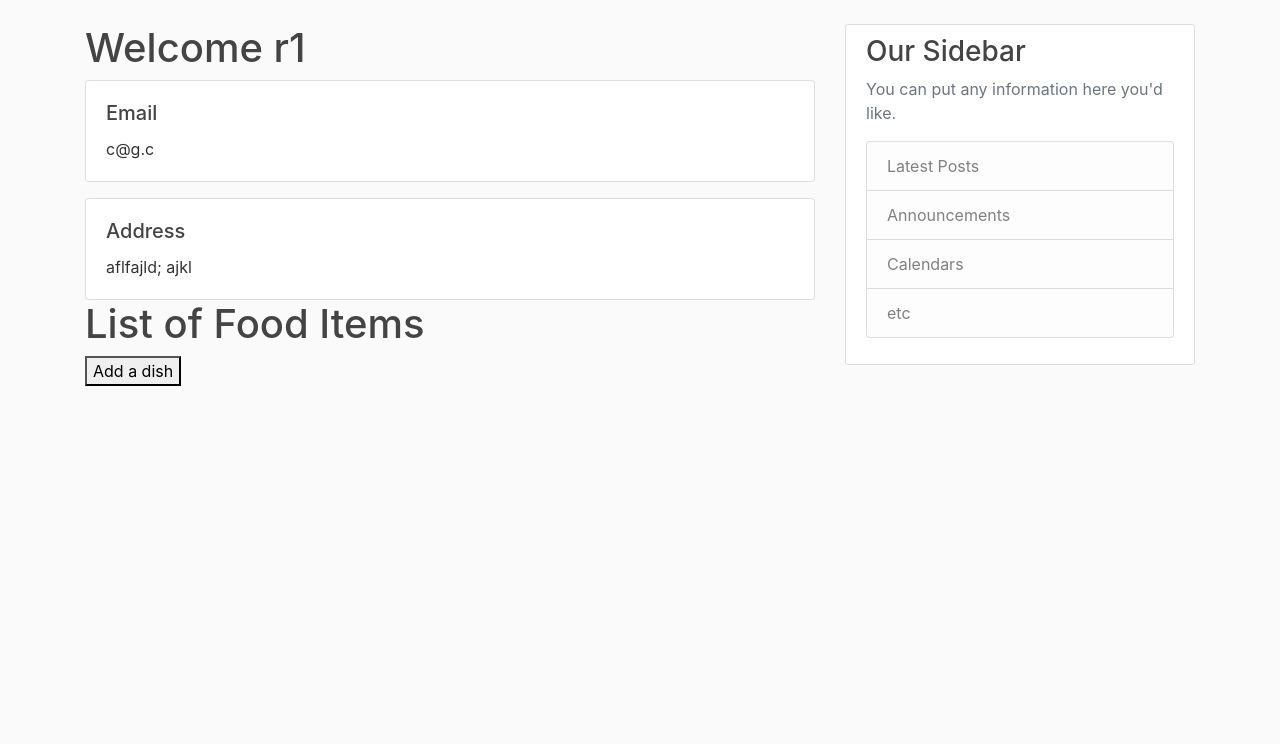
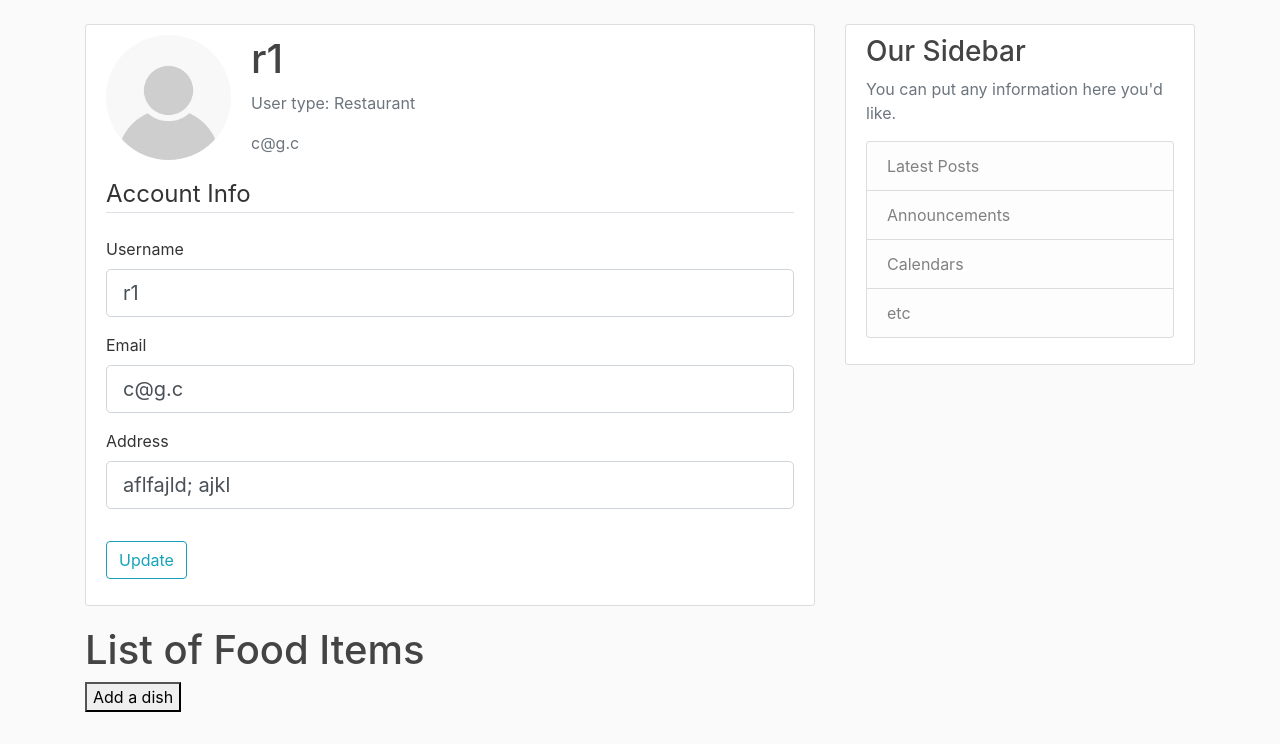
Before and after one commit to dd918-sv/SSFDS_Edit, a Flask app: page /account in a window 1280 px wide. Shown: the part 56-800 px from the top of the page. Run offline with Flask 3, Linux system fonts and the light colour scheme; a user stored in the database is signed in; some libraries are stand-ins or nearby versions.

```diff
--- a/SSFDS_Edit/SSFDS/forms.py
+++ b/SSFDS_Edit/SSFDS/forms.py
@@ -1,11 +1,12 @@
 from flask_wtf import FlaskForm
+from flask_login import current_user
 from wtforms import StringField, PasswordField, SubmitField, BooleanField,IntegerField
 from wtforms.validators import DataRequired, Length, Email, EqualTo, ValidationError
 from SSFDS.models import User, Restaurant
 
 
 class RestaurantRegistrationForm(FlaskForm):
-    username = StringField('Name',
+    username = StringField('Username',
                            validators=[DataRequired(), Length(min=2, max=20)])
     email = StringField('Email',
                         validators=[DataRequired(), Email()])
@@ -14,12 +15,17 @@ class RestaurantRegistrationForm(FlaskForm):
     confirm_password = PasswordField('Confirm Password',
                                      validators=[DataRequired(), EqualTo('password')])
     submit = SubmitField('Sign Up')
+    def validate_username(self, username):
+        user = User.query.filter_by(username=username.data).first()
+        if user:
+            raise ValidationError('That username is taken. Please choose a different one.')
+
     def validate_email(self, email):
         restaurant = Restaurant.query.filter_by(email=email.data).first()
+        user = User.query.filter_by(email=email.data).first()
         if restaurant:
             raise ValidationError('That email is taken. Please choose a different one.')
-        user = User.query.filter_by(email=email.data).first()
-        if user:
+        elif user:
             raise ValidationError('That email is taken. Please choose a different one.')
 
 
@@ -41,7 +47,10 @@ class UserRegistrationForm(FlaskForm):
 
     def validate_email(self, email):
         user = User.query.filter_by(email=email.data).first()
+        restaurant = Restaurant.query.filter_by(email=email.data).first()
         if user:
+            raise ValidationError('That email is taken. Please choose a different one.')
+        elif restaurant:
             raise ValidationError('That email is taken. Please choose a different one.')
 
 
@@ -52,6 +61,29 @@ class LoginForm(FlaskForm):
     remember = BooleanField('Remember Me')
     submit = SubmitField('Login')
 
+class UpdateForm(FlaskForm):
+    username = StringField('Username',
+                           validators=[DataRequired(), Length(min=2, max=20)])
+    email = StringField('Email',
+                        validators=[DataRequired(), Email()])
+    address = StringField('Address', validators=[DataRequired(), Length(min=10, max=200)])
+    submit = SubmitField('Update')
+
+    def validate_username(self, username):
+        if username.data!= current_user.username:
+            user = User.query.filter_by(username=username.data).first()
+            if user:
+                raise ValidationError('That username is taken. Please choose a different one.')
+
+    def validate_email(self, email):
+        if email.data!= current_user.email:
+            user = User.query.filter_by(email=email.data).first()
+            restaurant = Restaurant.query.filter_by(email=email.data).first()
+            if user:
+                raise ValidationError('That email is taken. Please choose a different one.')
+            elif restaurant:
+                raise ValidationError('That email is taken. Please choose a different one.')
+
 class AddDishForm(FlaskForm):
     name=StringField('Dish Name',validators=[DataRequired()])
     price=IntegerField('Price',validators=[DataRequired()])
--- a/SSFDS_Edit/SSFDS/routes.py
+++ b/SSFDS_Edit/SSFDS/routes.py
@@ -1,6 +1,6 @@
 from flask import render_template, url_for, flash, redirect, request, jsonify
 from SSFDS import app, db, bcrypt
-from SSFDS.forms import RestaurantRegistrationForm, UserRegistrationForm, LoginForm, AddDishForm
+from SSFDS.forms import RestaurantRegistrationForm, UserRegistrationForm, LoginForm, UpdateForm, AddDishForm
 from SSFDS.models import Restaurant, User, Dish
 from flask_login import login_user, current_user, logout_user, login_required
 
@@ -19,6 +19,8 @@ restaurants = [
     }
 ]
 
+def identity():
+    return len(User.query.all())+len(Restaurant.query.all())+1
 
 @app.route("/")
 @app.route("/home")
@@ -37,7 +39,7 @@ def restaurantregister():
     form = RestaurantRegistrationForm()
     if form.validate_on_submit():
         hashedPassword=bcrypt.generate_password_hash(form.password.data).decode('utf-8')
-        restaurant = Restaurant(username=form.username.data, email=form.email.data, password=hashedPassword, address=form.address.data)
+        restaurant = Restaurant(id= identity(), username=form.username.data, email=form.email.data, password=hashedPassword, address=form.address.data)
         db.session.add(restaurant)
         db.session.commit()
         flash('Your account has been created! You can now login', 'success')
@@ -51,7 +53,7 @@ def register():
     form = UserRegistrationForm()
     if form.validate_on_submit():
         hashedPassword=bcrypt.generate_password_hash(form.password.data).decode('utf-8')
-        restaurant = User(username=form.username.data, email=form.email.data, password=hashedPassword, address=form.address.data, ngo=form.ngo.data)
+        restaurant = User(id= identity(), username=form.username.data, email=form.email.data, password=hashedPassword, address=form.address.data, ngo=form.ngo.data)
         db.session.add(restaurant)
         db.session.commit()
         flash('Your account has been created! You can now login', 'success')
@@ -68,7 +70,7 @@ def login():
         restaurant=Restaurant.query.filter_by(email=form.email.data).first()
         if user and bcrypt.check_password_hash(user.password, form.password.data):
             login_user(user, remember=form.remember.data)
-            flash('Login Successful','success') #doubtful line
+            flash('Login Successful','success')
             next_page = request.args.get('next')
             return redirect(next_page) if next_page else redirect(url_for('home'))
         elif restaurant and bcrypt.check_password_hash(restaurant.password, form.password.data):
@@ -90,11 +92,34 @@ def logout():
     logout_user()
     return redirect(url_for('home'))
 
-@app.route("/account")
+@app.route("/account", methods=['GET', 'POST'])
 @login_required
 def account():
-    return render_template('account.html', title='Account')
+    form = UpdateForm()
+    if form.validate_on_submit():
+        print('valid')
+        current_user.username = form.username.data
+        current_user.email = form.email.data
+        current_user.address = form.address.data
+        db.session.commit()
+        flash('Your account has been updated!','success')
+        return redirect(url_for('account'))
+    elif request.method == 'GET':
+        form.username.data = current_user.username
+        form.email.data = current_user.email
+        form.address.data = current_user.address
+    image = url_for('static', filename='profile_pics/' + current_user.image)
+    usertype = None
+    if isinstance(current_user, User):
+        if current_user.ngo == 'True':
+            usertype = "NGO"
+        else:
+            usertype = "Customer"
+    else:
+        usertype = "Restaurant"
+    return render_template('account.html', image = image, form = form, usertype = usertype)
 
+#edited
 @app.route("/addDish.html", methods=['GET', 'POST'])
 @login_required
 def addDish():
--- a/SSFDS_Edit/SSFDS/templates/account.html
+++ b/SSFDS_Edit/SSFDS/templates/account.html
@@ -1,21 +1,67 @@
-{% extends 'layout.html' %}
+{% extends "layout.html" %}
 {% block content %}
-    <h1>Welcome {{ current_user.username }}</h1>
+<div class="content-section">
+    <div class="media">
+      <img class="rounded-circle account-img" src="{{ image }}">
+      <div class="media-body">
+        <h2 class="account-heading">{{current_user.username}}</h2>
+        <p class="text-secondary">User type: {{usertype}}</p>
+        <p class="text-secondary">{{current_user.email}}</p>
+      </div>
+    </div>
+        <form method="POST" action="">
+            {{ form.hidden_tag() }}
+            <fieldset class="form-group">
+                <legend class="border-bottom mb-4">Account Info</legend>
+                <div class="form-group">
+                    {{ form.username.label(class="form-control-label") }}
 
-    <div class="card">
-        <div class="card-body">
-            <h5 class="card-title">Email</h5>
-            <p class="card-text">{{ current_user.email }}</p>
-        </div>
-    </div>
+                    {% if form.username.errors %}
+                        {{ form.username(class="form-control form-control-lg is-invalid") }}
+                        <div class="invalid-feedback">
+                            {% for error in form.username.errors %}
+                                <span>{{ error }}</span>
+                            {% endfor %}
+                        </div>
+                    {% else %}
+                        {{ form.username(class="form-control form-control-lg") }}
+                    {% endif %}
+                </div>
+                <div class="form-group">
+                    {{ form.email.label(class="form-control-label") }}
+                    {% if form.email.errors %}
+                        {{ form.email(class="form-control form-control-lg is-invalid") }}
+                        <div class="invalid-feedback">
+                            {% for error in form.email.errors %}
+                                <span>{{ error }}</span>
+                            {% endfor %}
+                        </div>
+                    {% else %}
+                        {{ form.email(class="form-control form-control-lg") }}
+                    {% endif %}
+                </div>
+                <div class="form-group">
+                    {{ form.address.label(class="form-control-label") }}
 
-    <div class="card mt-3">
-        <div class="card-body">
-            <h5 class="card-title">Address</h5>
-            <p class="card-text">{{ current_user.address }}</p>
-        </div>
-    </div>
-    {%if current_user.__class__.__name__=='Restaurant'%}
+                    {% if form.address.errors %}
+                        {{ form.address(class="form-control form-control-lg is-invalid") }}
+                        <div class="invalid-feedback">
+                            {% for error in form.address.errors %}
+                                <span>{{ error }}</span>
+                            {% endfor %}
+                        </div>
+                    {% else %}
+                        {{ form.address(class="form-control form-control-lg") }}
+                    {% endif %}
+                </div>
+            </fieldset>
+            <div class="form-group">
+                {{ form.submit(class="btn btn-outline-info") }}
+            </div>
+        </form>
+  </div>
+  <!--edited-->
+  {%if current_user.__class__.__name__=='Restaurant'%}
         <h1>List of Food Items</h1>
         {%for dish in current_user.dishes%}
             <div class="card mt-3">
@@ -64,6 +110,4 @@
 }
 
     </script>
-
-
-{% endblock %}
+{% endblock content %}
```
Also changed, not shown: SSFDS_Edit/SSFDS/models.py (+3 -4 lines), SSFDS_Edit/SSFDS/static/profile_pics/default.jpg (added), SSFDS_Edit/instance/site.db.
